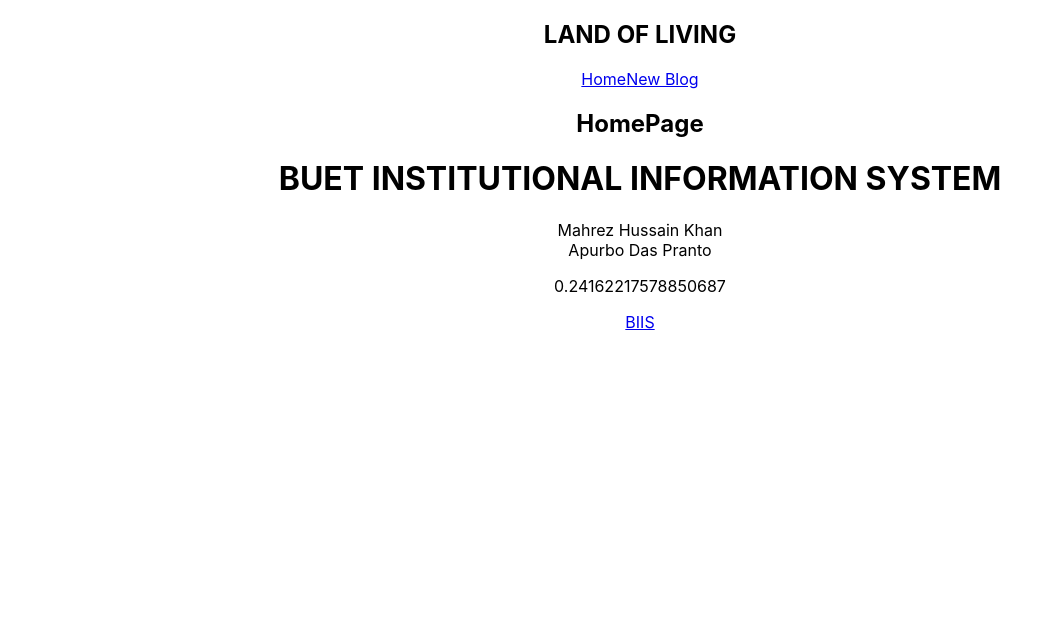
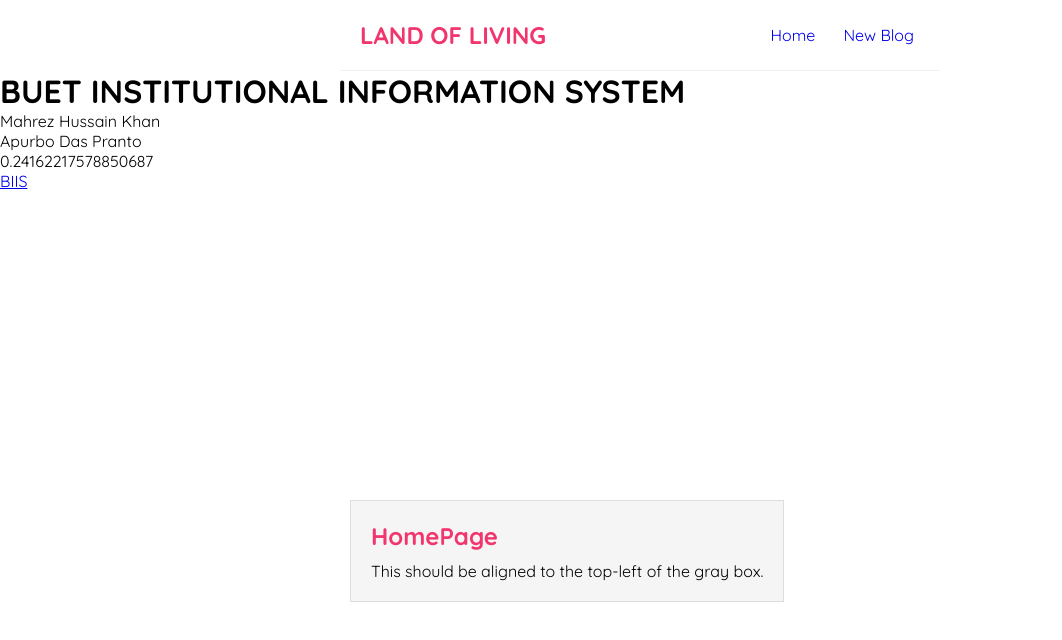
Before and after one commit to Apurbo-Das-Pranto/BIIS-Project, a React (Create React App) app in the folder frontend/: page / in a window 1280 px wide. Shown: the top 640 px of the page, without its empty margins (0-1062 px from the left). Built offline with nearby package versions, Linux system fonts and the light colour scheme.

Commit message:
updated frontend-2

```diff
--- a/frontend/src/App.css
+++ /dev/null
@@ -1,38 +0,0 @@
-.App {
-  text-align: center;
-}
-
-.App-logo {
-  height: 40vmin;
-  pointer-events: none;
-}
-
-@media (prefers-reduced-motion: no-preference) {
-  .App-logo {
-    animation: App-logo-spin infinite 20s linear;
-  }
-}
-
-.App-header {
-  background-color: #282c34;
-  min-height: 100vh;
-  display: flex;
-  flex-direction: column;
-  align-items: center;
-  justify-content: center;
-  font-size: calc(10px + 2vmin);
-  color: white;
-}
-
-.App-link {
-  color: #61dafb;
-}
-
-@keyframes App-logo-spin {
-  from {
-    transform: rotate(0deg);
-  }
-  to {
-    transform: rotate(360deg);
-  }
-}
--- a/frontend/src/App.js
+++ b/frontend/src/App.js
@@ -1,20 +1,19 @@
-import './App.css';
-import NavBar from './NavBar';
-import Home from './Home';
+import NavBar from "./NavBar";
+import Home from "./Home";
 
 function App() {
-  const Title="BUET INSTITUTIONAL INFORMATION SYSTEM";
-  const BIIS="https://biis.buet.ac.bd/";
+  const Title = "BUET INSTITUTIONAL INFORMATION SYSTEM";
+  const BIIS = "https://biis.buet.ac.bd/";
   return (
     <div className="App">
-      <NavBar ></NavBar>
-      <div className="content">
-        <Home></Home>
-        <h1>{Title}</h1>
-        <p>Mahrez Hussain Khan <br /> Apurbo Das Pranto</p>
-        <p>{Math.random()}</p>
-        <a href={BIIS}>BIIS</a>
-      </div>
+      <NavBar />
+      <Home />
+      <h1>{Title}</h1>
+      <p>
+        Mahrez Hussain Khan <br /> Apurbo Das Pranto
+      </p>
+      <p>{Math.random()}</p>
+      <a href={BIIS}>BIIS</a>
     </div>
   );
 }
--- a/frontend/src/Home.js
+++ b/frontend/src/Home.js
@@ -1,7 +1,8 @@
 const Home = () => {
     return (
-        <div className="home">
+        <div className="Home">
             <h2>HomePage</h2>
+            <p>This should be aligned to the top-left of the gray box.</p>
         </div>
     );
 }
--- a/frontend/src/NavBar.js
+++ b/frontend/src/NavBar.js
@@ -1,7 +1,7 @@
 
 const NavBar = () => {
     return (
-        <nav className="class">
+        <nav className="NavBar">
             <h1>LAND OF LIVING</h1>
             <div className="links">
                 <a href="/">Home</a>
--- a/frontend/src/index.css
+++ b/frontend/src/index.css
@@ -1,13 +1,53 @@
-body {
+@import url('https://fonts.googleapis.com/css2?family=Quicksand:wght@300;400;500;600;700&display=swap');
+
+/* Base styles */
+* {
   margin: 0;
-  font-family: -apple-system, BlinkMacSystemFont, 'Segoe UI', 'Roboto', 'Oxygen',
-    'Ubuntu', 'Cantarell', 'Fira Sans', 'Droid Sans', 'Helvetica Neue',
-    sans-serif;
-  -webkit-font-smoothing: antialiased;
-  -moz-osx-font-smoothing: grayscale;
+  padding: 0;
+  box-sizing: border-box;
+  font-family: "Quicksand", sans-serif;
 }
 
-code {
-  font-family: source-code-pro, Menlo, Monaco, Consolas, 'Courier New',
-    monospace;
+/* Optional App wrapper */
+.App {
+  background-color: #ffffff;
 }
+
+/* NavBar styles */
+.NavBar {
+  padding: 20px;
+  display: flex;
+  align-items: center;
+  max-width: 600px;
+  margin: 0 auto;
+  border-bottom: 1px solid #f2f2f2;
+}
+.NavBar h1 {
+  color: #f1356d;
+}
+.NavBar .links {
+  margin-left: auto;
+}
+.NavBar a {
+  margin-left: 16px;
+  text-decoration: none;
+  padding: 6px;
+}
+.NavBar a:hover {
+  color: #f1356d;
+}
+
+.Home {
+  position: absolute;     /* Take it out of normal flow */
+  top: 500px;              /* Distance from the top of screen */
+  left: 350px;             /* Distance from the left of screen */
+  padding: 20px;
+  text-align: left;
+  background-color: #f5f5f5;
+  border: 1px solid #ddd;
+}
+
+.Home h2 {
+  color: #f1356d;
+  margin-bottom: 10px;
+}
```
